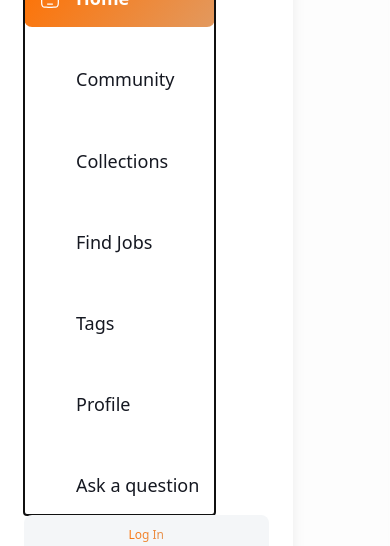
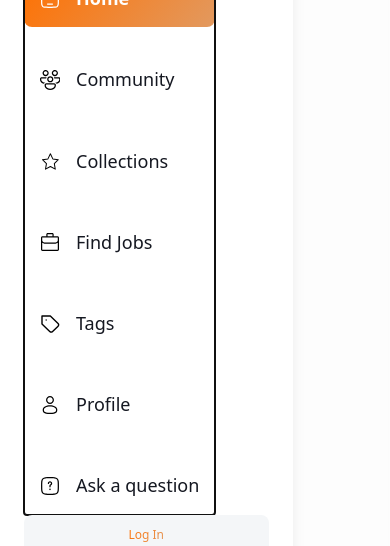
Before and after one commit to aleknovkovski/lrnp-JSM-nextjs13, a Next.js app: page / in a window 390 px wide. Both pictures are taken after a click on the picture 348 px from the left and 44 px from the top of the page. Shown: the part 149-695 px from the top of the page. Built offline with nearby package versions, Linux system fonts and the light colour scheme; no server answers.

Commit message:
Inver sidebarlink image based on isActive

```diff
--- a/components/shared/navbar/MobileNav.tsx
+++ b/components/shared/navbar/MobileNav.tsx
@@ -36,6 +36,7 @@ const NavContent = () => {
                 alt={item.label}
                 width={20}
                 height={20}
+                className={`${isActive ? "" : "invert-colors"}`}
               />
               <p className={`${isActive ? 'base-bold' : 'base-medium'}`}>{item.label}</p>
             </Link>
```
